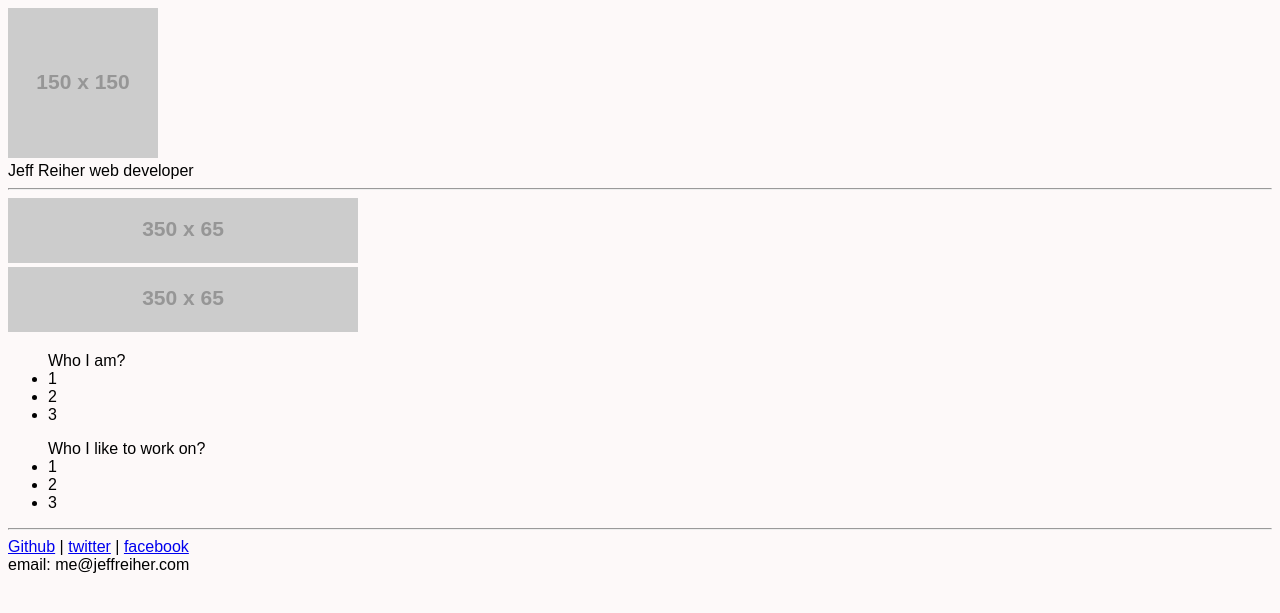
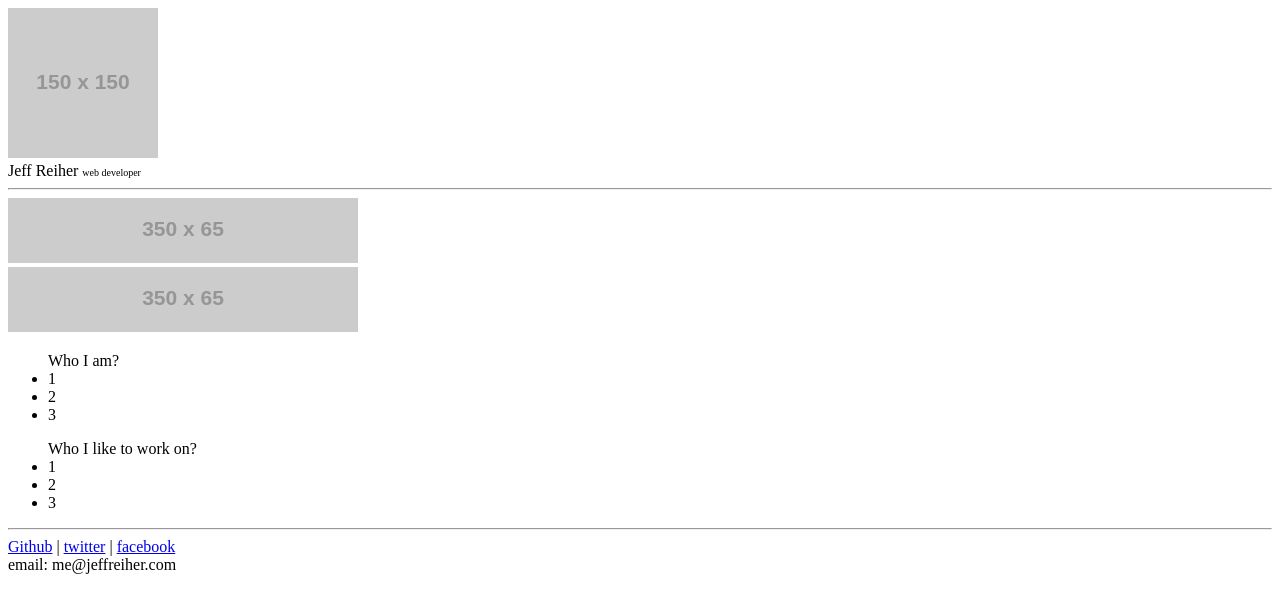
Before and after one commit to jreiher2003/jeffreiher, a Flask app: page /me in a window 1280 px wide. Shown: the top 613 px of the page. Run offline with Flask 2, Linux system fonts and the light colour scheme; grey boxes labelled with a size stand in for pictures from a placeholder-image service; some libraries are stand-ins or nearby versions.

Commit message:
striped out css and html- good starting point

```diff
--- a/app/static/front.css
+++ b/app/static/front.css
@@ -1,10 +1,10 @@
-body{
+/*body{
   background: #FDF9F9;
   font-family: Arial, "Helvetica Neue", Helvetica, sans-serif;
   color:#000;
 }
 .tagline {
-  /*margin-top: 100px;*/
+  margin-top: 100px;
   text-align: center;
   font-size: 1em;
 }
@@ -44,4 +44,14 @@ body{
     10% { opacity: 1; height: 1.2em; }
     20% { opacity: 1; height: 1.2em; }
     28% { opacity: 0; height:2em;}
-    100% { opacity: 0; }
+    100% { opacity: 0; }*/
+
+
+body {}
+.profile_pic {}
+.profile_name {}
+.divide {}
+.click-to-call {}
+.click-to-text {}
+.info {}
+.footer {}
--- a/app/templates/front.html
+++ b/app/templates/front.html
@@ -2,31 +2,32 @@
 <html>
 <head>
 	<title>JR</title>
-
+	<meta name="viewport" content="width=device-width, initial-scale=1.0" />
 	<link rel="stylesheet" href="../static/front.css">
 </head>
 
 <body>
 
 
-			<div>
+			<div class="profile_pic">
 			<img src="http://placehold.it/150x150">
 			</div>
-			<div>Jeff Reiher <span>web developer</span></div>
+			<div class="profile_name">Jeff Reiher <span style="font-size: x-small">web developer</span></div>
 
-			<div>
-				<!--  <h1 class="tagline">... because
+			<!-- <div>
+				 <h1 class="tagline">... because
 				  <span class="change-container">
 				    <span class="changing">exercises</span>
 				    <span class="changing">practice</span>
 				    <span class="changing">mentoring</span>
 				    <span class="changing">iterations</span>
 				  </span>
-				  will make you perfect</h1> -->
-			</div>
-		<div>
+				  will make you perfect</h1>
+			</div> -->
+		<div class="divide">
 		<hr>
 		</div>
+
 
 			<div class="click-to-call">
 				<img src="http://placehold.it/350x65">
```
